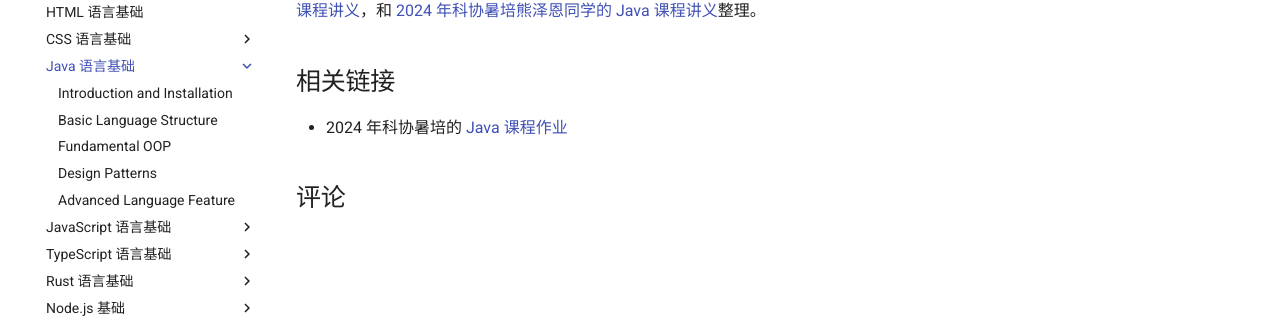
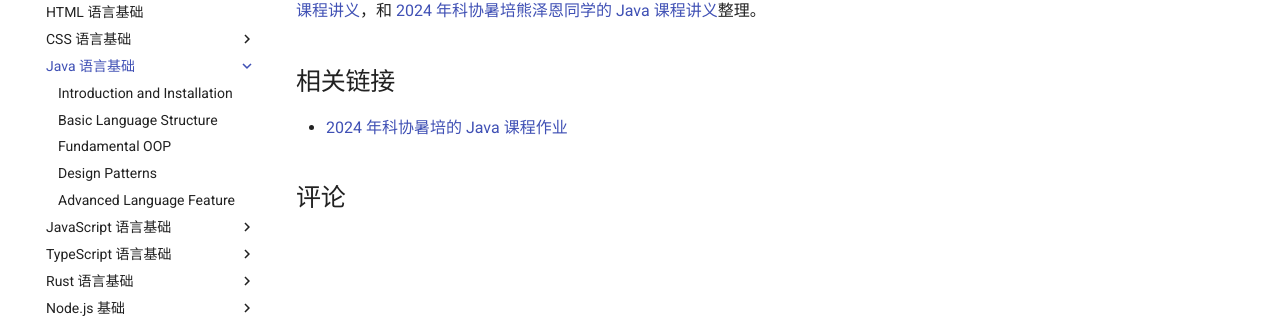
Before and after one commit to SAST-skill-docers/sast-skill-docs, an MkDocs documentation site: the page built from docs/languages/java/index.md, in a window 1280 px wide. Shown: the part 256-574 px from the top of the page. Built offline with MkDocs 1.6.1 and Material for MkDocs 9.7.7, drawn with Linux system fonts in a browser that asks for light colours; comment, search, counter and statistics services are not loaded.

```diff
--- a/docs/languages/java/index.md
+++ b/docs/languages/java/index.md
@@ -4,4 +4,4 @@
 
 ## 相关链接
 
-- 2024 年科协暑培的 [Java 课程作业](https://github.com/sast-summer-training-2024/sast2024-java)
+- [2024 年科协暑培的 Java 课程作业](https://github.com/sast-summer-training-2024/sast2024-java)
```
